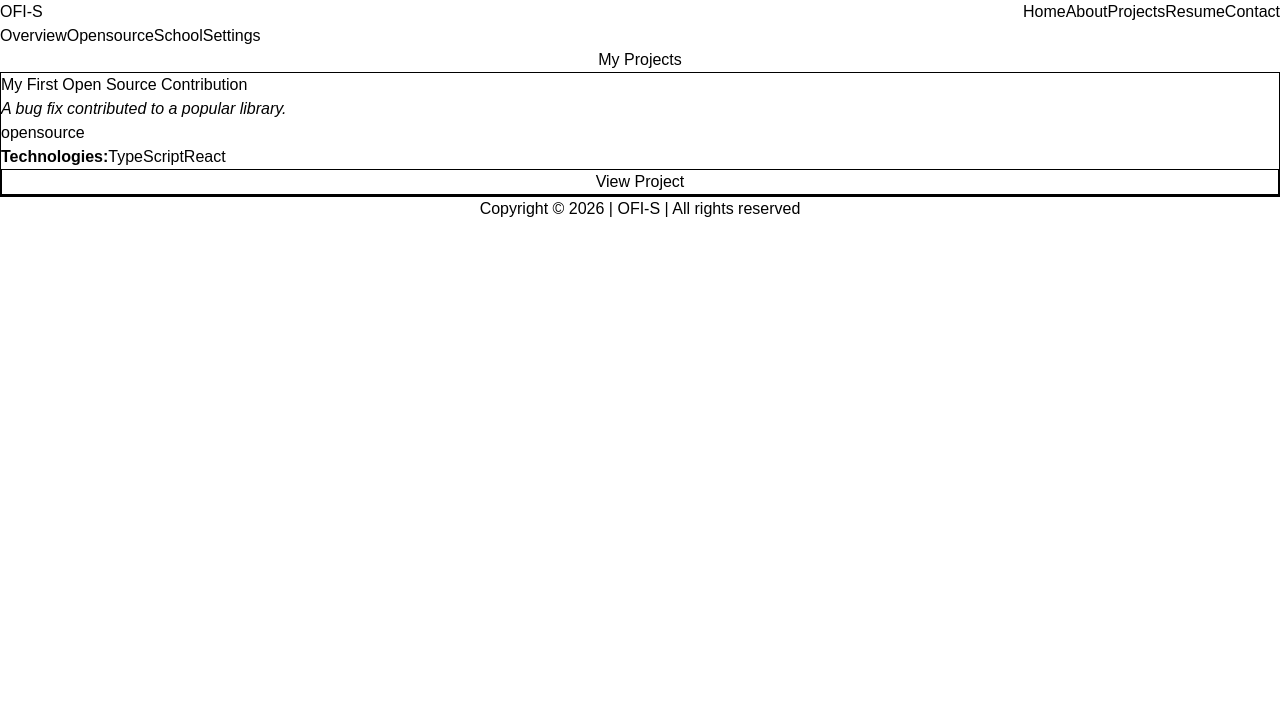
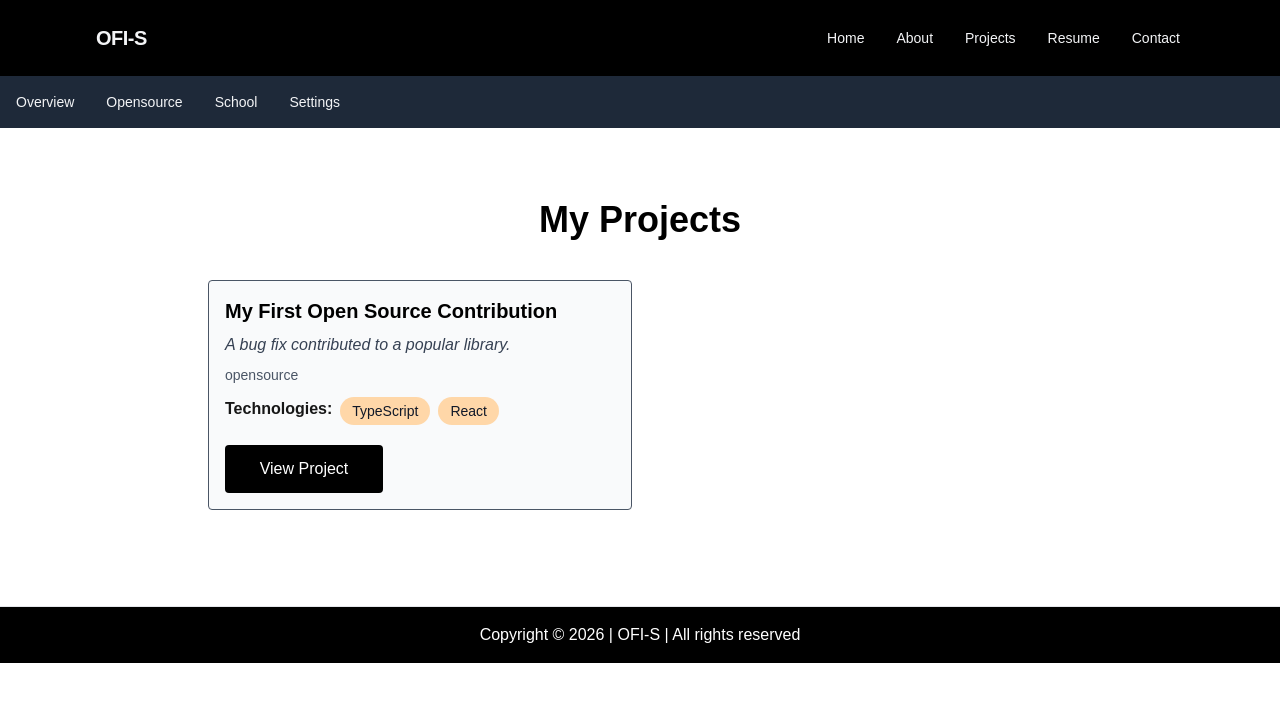
Before and after one commit to Avee1000/wdd430-portfolio, a Next.js app: page /projects/opensource in a window 1280 px wide. Shown: the top 702 px of the page. Built offline with nearby package versions, Linux system fonts and the light colour scheme; no server answers.

Commit message:
Refactor code for consistency and clarity; update variable declarations, remove unused interfaces, and enhance styling in various components

```diff
--- a/app/about/page.tsx
+++ b/app/about/page.tsx
@@ -2,7 +2,7 @@ import WorkList from "@/components/WorkList";
 import type { Work } from "@/data/workHistory";
 import { workHistory } from "@/data/workHistory";
 
-let works: Work[] = workHistory;
+const works: Work[] = workHistory;
 
 export default async function About() {
   return (
--- a/app/globals.css
+++ b/app/globals.css
@@ -1,5 +1,4 @@
-@import "tailwindcss/preflight";
-@import "tailwindcss/utilities";
+@import "tailwindcss";
 
 :root {
   --background: #ffffff;
@@ -13,17 +12,10 @@
   --font-mono: var(--font-geist-mono);
 }
 
-/* @media (prefers-color-scheme: dark) {
-  :root {
-    --background: #0a0a0a;
-    --foreground: #ededed;
-  }
-} */
-
 body {
   background: var(--background);
-  /* color: var(--foreground); */
+  color: var(--foreground);
   font-family: Arial, Helvetica, sans-serif;
   box-sizing: border-box;
-  min-width: 100%;
+  min-height: 100vh;
 }
--- a/app/layout.tsx
+++ b/app/layout.tsx
@@ -22,9 +22,10 @@ export default function RootLayout({
   return (
     <html
       lang="en"
+      suppressHydrationWarning
       className={`${geistSans.variable} ${geistMono.variable} h-full antialiased`}
     >
-      <body >
+      <body suppressHydrationWarning>
         <Header />
         {children}
         <Footer />
--- a/app/page.tsx
+++ b/app/page.tsx
@@ -90,7 +90,7 @@ export default function Home() {
       <section className="text-center py-12">
         <h1 className="text-black text-4xl font-bold mb-4">My Portfolio</h1>
         <p className="text-lg text-gray-700">
-          I'm a full-stack developer learning Next.js and React. Here are some of my recent projects.
+          I&apos;m a full-stack developer learning Next.js and React. Here are some of my recent projects.
         </p>
       </section>
       <ProjectList projects={projects} />
--- a/app/projects/layout.tsx
+++ b/app/projects/layout.tsx
@@ -19,7 +19,7 @@ export default function ProjectsLayout({ children }: { children: React.ReactNode
               <li key={item.href}>
                 <Link
                   href={item.href}
-                  className="block md px-4 py-4 text-sm font-medium text-white-600 transition duration-300   hover:text-gray-900 m-0 hover:bg-orange-100">
+                  className="block px-4 py-4 text-sm font-medium text-gray-100 transition duration-300 hover:bg-orange-100 hover:text-gray-900">
                   {item.label}
                 </Link>
               </li>
--- a/app/projects/opensource/page.tsx
+++ b/app/projects/opensource/page.tsx
@@ -7,10 +7,6 @@ async function getProjects() {
 
     if (!res.ok) throw new Error("Failed to fetch projects");
     return res.json();
-}
-
-interface ProjectCardProps {
-  projects: pro[];
 }
 
 export function ProjectList({ projects }: { projects: pro[] }) {
--- a/app/projects/page.tsx
+++ b/app/projects/page.tsx
@@ -7,10 +7,6 @@ async function getProjects() {
 
     if (!res.ok) throw new Error("Failed to fetch projects");
     return res.json();
-}
-
-interface ProjectCardProps {
-  projects: pro[];
 }
 
 export function ProjectList({ projects }: { projects: pro[] }) {
--- a/app/projects/school/page.tsx
+++ b/app/projects/school/page.tsx
@@ -7,10 +7,6 @@ async function getProjects() {
 
     if (!res.ok) throw new Error("Failed to fetch projects");
     return res.json();
-}
-
-interface ProjectCardProps {
-  projects: pro[];
 }
 
 export function ProjectList({ projects }: { projects: pro[] }) {
--- a/components/projects.tsx
+++ b/components/projects.tsx
@@ -16,13 +16,13 @@ export default function ProjectCard(p: ProjectProps) {
             <ul className="mt-auto flex flex-wrap gap-2 mb-3"><strong>Technologies:</strong>
                 {p.technologies.map((tech: string) => (
                     <li
+                        key={tech}
                         className=" px-3 py-1 bg-orange-200 text-gray-900 text-sm rounded-full"
                     >
                         {tech}
                     </li>
                 ))}
             </ul>
-            {/* <p className="text-sm text-gray-600 mb-3">{p.type}</p> */}
             <div className="mt-auto">
                 {p.link && (
                     <a
--- a/components/workHistory.tsx
+++ b/components/workHistory.tsx
@@ -19,6 +19,7 @@ export default function WorkHistory({ title, company, startDate, endDate, descri
             <ul className="flex flex-wrap gap-2"><strong>Skills:</strong>
                 {skills.map((skill) => (
                     <li
+                        key={skill}
                         className="px-3 py-1 bg-orange-200 text-gray-900 text-sm rounded-full"
                     >
                         {skill}
```
